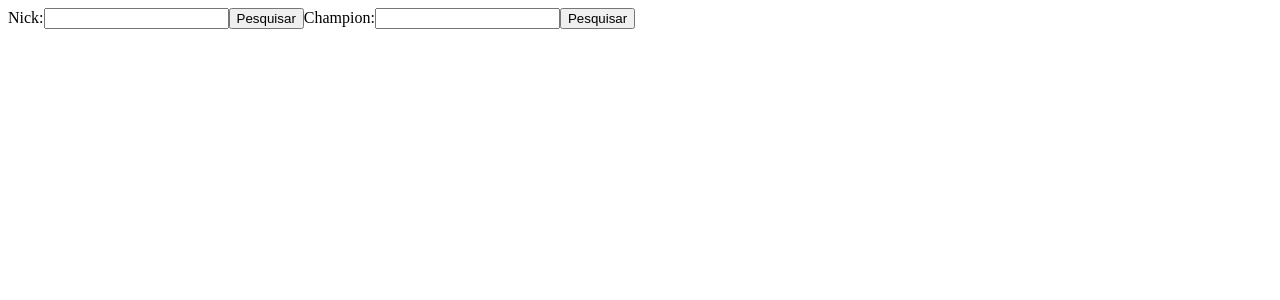
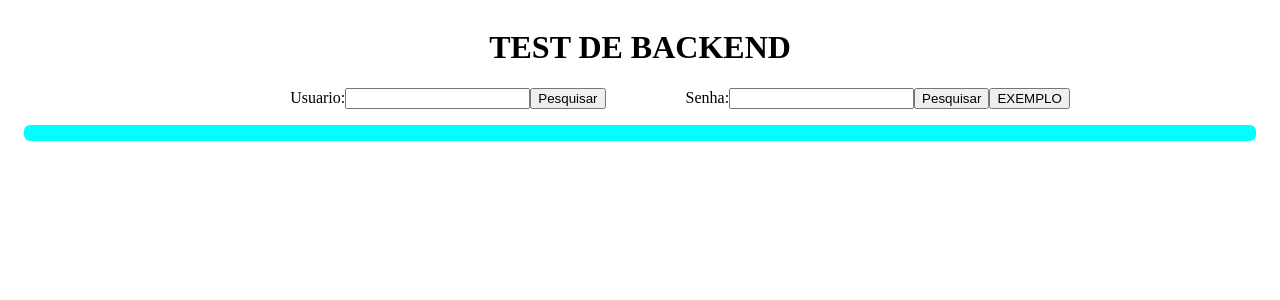
Before and after one commit to Hawkeraz/beGOOD, a React (Create React App) app: page /Dashboard in a window 1280 px wide. Shown: the top 300 px of the page. Built offline with nearby package versions, Linux system fonts and the light colour scheme; no server answers.

Commit message:
some tests

```diff
--- a/package.json
+++ b/package.json
@@ -12,6 +12,7 @@
     "react-pro-sidebar": "^0.7.1",
     "react-router-dom": "^6.4.1",
     "react-scripts": "5.0.1",
+    "react-toastify": "^9.0.8",
     "web-vitals": "^2.1.4"
   },
   "scripts": {
--- a/src/App.js
+++ b/src/App.js
@@ -1,8 +1,15 @@
 import "./App.css";
 import Valoran from "./Valoran";
+import { ToastContainer, toast } from "react-toastify";
+import "react-toastify/dist/ReactToastify.css";
 
 function App() {
-  return <Valoran />;
+  return (
+    <div>
+      <Valoran />
+      <ToastContainer autoClose={3000} theme="colored" />
+    </div>
+  );
 }
 
 export default App;
--- /dev/null
+++ b/src/pages/Dashboard/index.css
@@ -0,0 +1,29 @@
+.campos{
+    display: flex;
+    flex-direction: row;
+    align-items: center;
+    justify-content: center;
+}
+
+.field{
+    margin-left: 10vh;
+}
+
+.info{
+    display: flex;
+    flex-direction: column;
+    align-items: center;
+    background-color: aqua;
+    margin: 2vh;
+    border-radius: 6px;
+}
+
+.info span{
+    margin: 1vh;
+}
+
+.titulo{
+    display: flex;
+    align-items: center;
+    justify-content: center;
+}
--- a/src/pages/Dashboard/index.js
+++ b/src/pages/Dashboard/index.js
@@ -1,5 +1,7 @@
 import React, { useState } from "react";
 import Aspect from "../../utils/API/Aspect";
+import { toast } from "react-toastify";
+import "./index.css"
 
 export default function Dash() {
   const [test, setTest] = useState([]);
@@ -30,15 +32,56 @@ export default function Dash() {
       });
   }
 
+  function login(){
+    var usuario = "hawkey";
+    var senha = "caguei"
+
+    if(nick === usuario){
+      if(champion === senha){
+        toast.success('usuario logado com sucesso')
+      }
+      else{
+        toast.error('senha incorreta')
+      }
+    }
+    else{
+      toast.warn('Usuario Incorreto')
+    }
+  }
+
   return (
     <div>
-      <span>Nick:</span>
-      <input value={nick} onChange={(e) => setNick(e.target.value)} />
-      <button onClick={() => Status()}>Pesquisar</button>
-      <span>Champion:</span>
-      <input value={champion} onChange={(e) => setChampion(e.target.value)} />
-      <button onClick={() => Champions()}>Pesquisar</button>
-      <span>{select?.lore}</span>
+      <div className="titulo">
+        <h1>TEST DE BACKEND</h1>
+      </div>
+
+      <div className="campos">
+
+        <div className="field">
+          <span>Usuario:</span>
+          <input value={nick} onChange={(e) => setNick(e.target.value)} />
+          <button onClick={() => Status()}>Pesquisar</button>
+        </div>
+
+        <div className="field">
+          <span>Senha:</span>
+          <input value={champion} onChange={(e) => setChampion(e.target.value)} />
+          <button onClick={() => Champions()}>Pesquisar</button>
+        </div>
+
+        <button onClick={() => login()}>EXEMPLO</button>
+
+      </div>
+
+      <div className="info">
+        <span>{select?.lore}</span>
+        {/* <div>
+          <span>{select?.spells[0].name}</span>
+          <span>{select?.spells[1].name}</span>
+          <span>{select?.spells[2].name}</span>
+          <span>{select?.spells[3].name}</span>
+        </div> */}
+      </div>
     </div>
   );
 }
```
Also changed, not shown: 1 other file (tests, documents, lock files or other folders).
